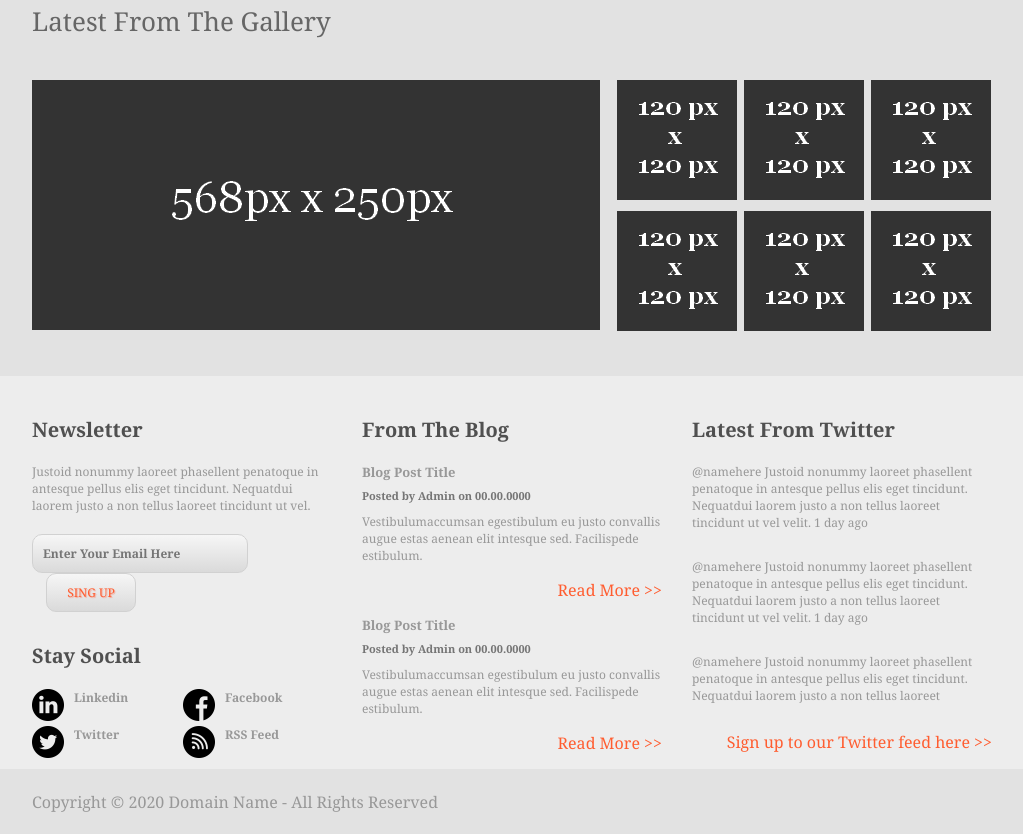
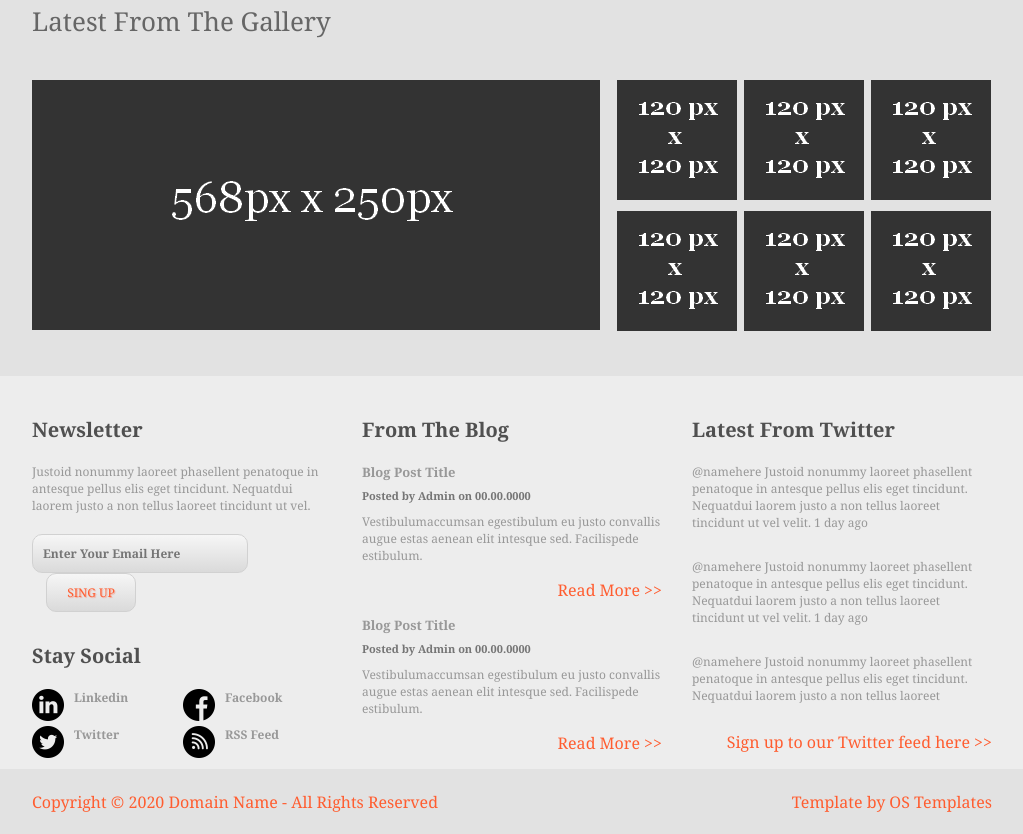
Before and after one commit to kalelss/fashionable, a plain HTML site: page index.html in a window 1280 px wide. Shown: the part 1181-2015 px from the top of the page, without its empty margins (128-1151 px from the left). Drawn offline with Linux system fonts and the light colour scheme.

Commit message:
Adicionado informações do rodapé

```diff
--- a/_css/style.css
+++ b/_css/style.css
@@ -361,9 +361,14 @@ article {
 
 .copy {
     display: flex;
-    flex-direction: column;
-    justify-content: center;
+    flex: 1;
+    justify-content: space-between;
+    align-items: center;
     color: #989898;
     font-weight: 600px;
     height: 65px;
 }
+
+.copy p {
+    color: #ff5d30;
+}
--- a/index.html
+++ b/index.html
@@ -167,6 +167,7 @@
                 <div class="container">
                     <div class="copy">
                         <p>Copyright &copy; 2020 Domain Name - All Rights Reserved</p>
+                        <p>Template by OS Templates</p>
                     </div>
                 </div>
             </div>
```
